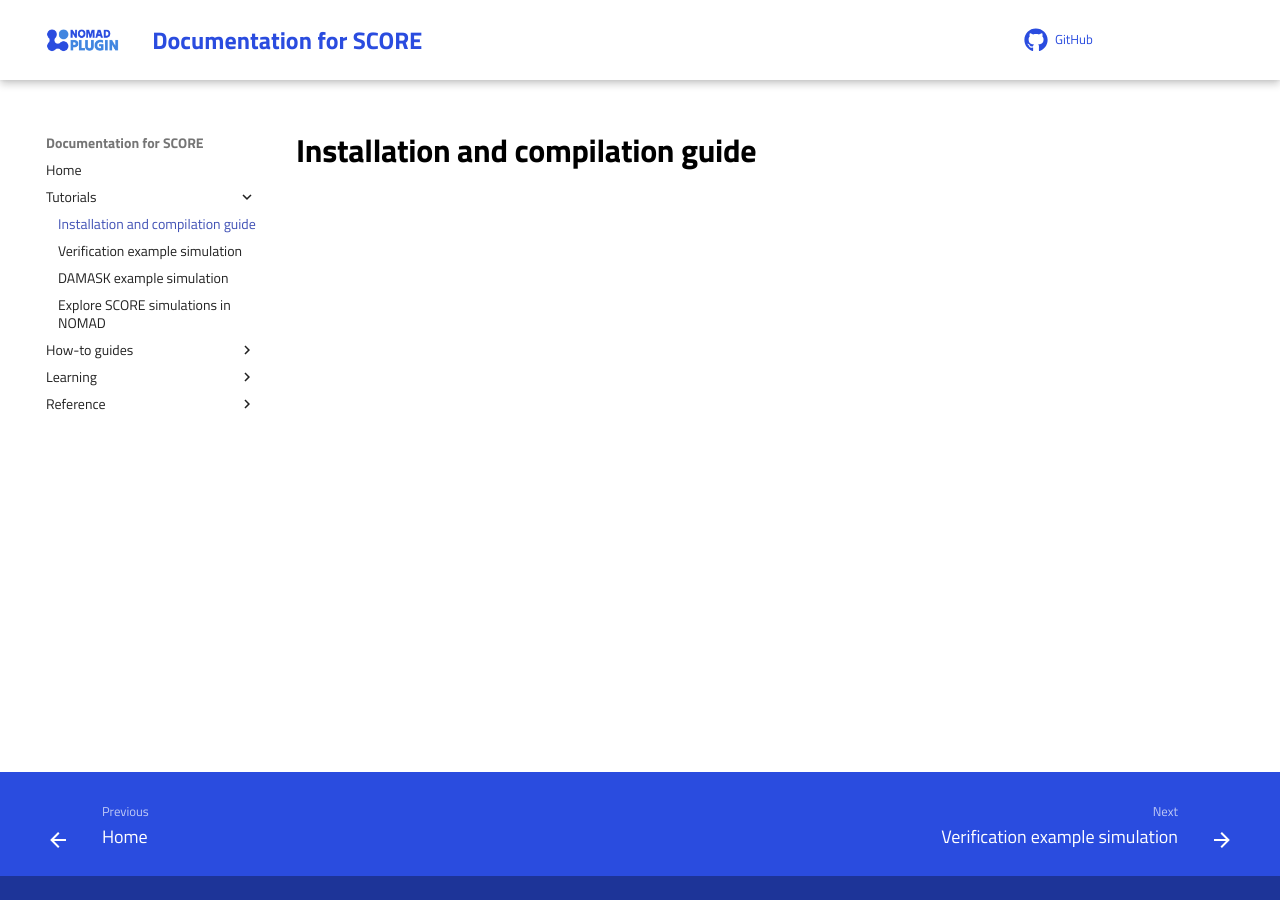
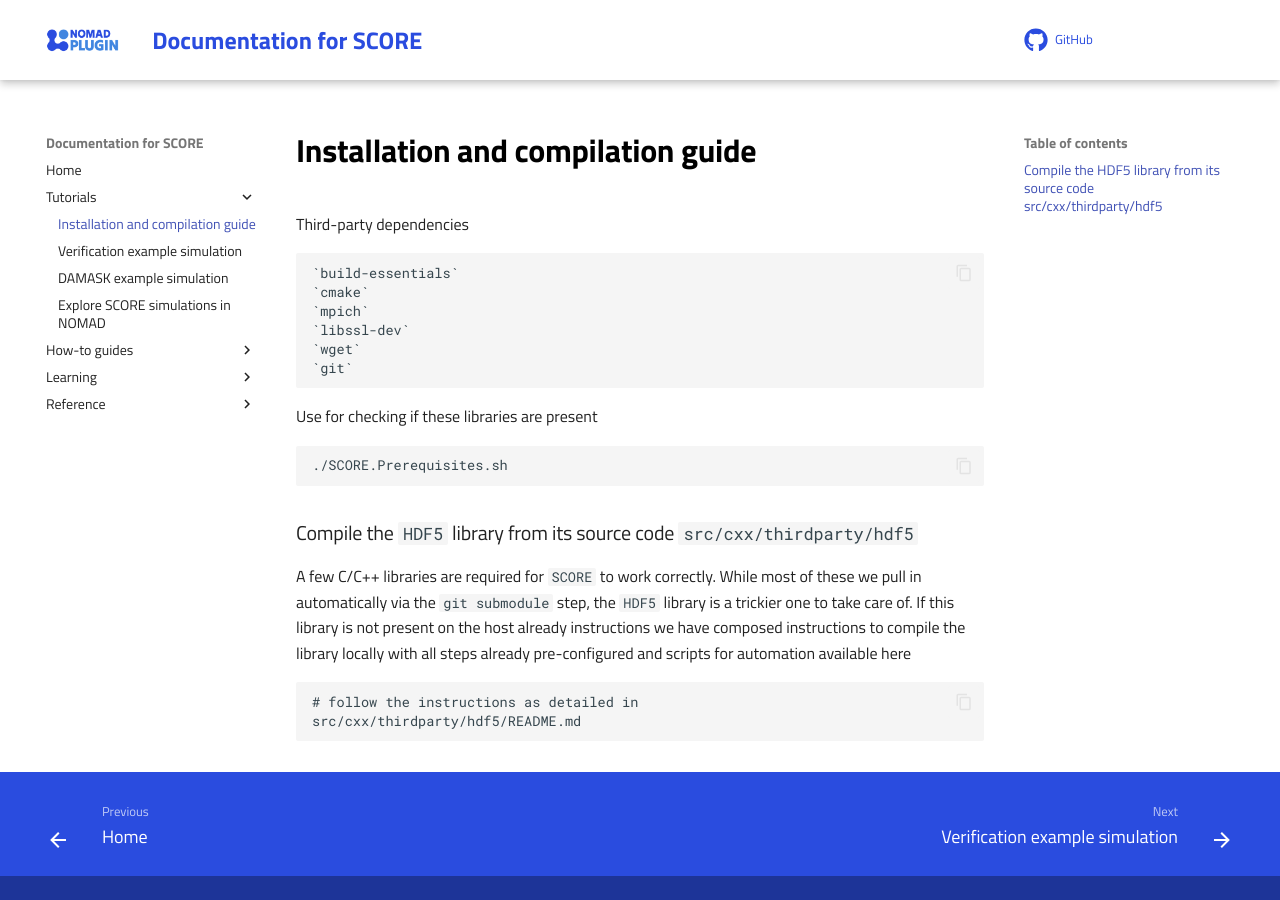
Before and after one commit to vitesh13/SCORE_modified, an MkDocs documentation site: the page built from docs/tutorial/installation.md, in a window 1280 px wide. Built offline with MkDocs 1.6.1 and Material for MkDocs 9.7.7, drawn with Linux system fonts in a browser that asks for light colours; comment, search, counter and statistics services are not loaded.

````diff
--- a/CMakeLists.txt
+++ b/CMakeLists.txt
@@ -13,11 +13,12 @@ set(CMAKE_BUILD_DIR "build")
 #pull general information about external libraries and paths related to paraprobe
 include("Dependencies.cmake")
 message([STATUS] "MYPROJECTPATH: ${MYPROJECTPATH}")
-message([STATUS] "MYHDFPATH: ${MYHDFPATH}")
+#message([STATUS] "MYHDFPATH: ${MYHDFPATH}")
 #message([STATUS] "LIB_SZPATH: ${LIB_SZPATH}")
 #message([STATUS] "LIB_ZPATH: ${LIB_ZPATH}")
 #message([STATUS] "LIB_AECPATH: ${LIB_AECPATH}")
 message([STATUS] "MYHDFLINKPATH: ${MYHDFLINKFLAGS}")
+message([STATUS] "MYSSLLINKPATH: ${MYSSLLINKFLAGS}")
 #message([STATUS] "MYRYMLLINKPATH: ${MYRYMLLINKFLAGS}")
 
 
--- a/docs/tutorial/installation.md
+++ b/docs/tutorial/installation.md
@@ -1,4 +1,34 @@
 # Installation and compilation guide
+
+Third-party dependencies
+
+```
+`build-essentials`
+`cmake`
+`mpich`
+`libssl-dev`
+`wget`
+`git`
+```
+
+Use for checking if these libraries are present
+
+```
+./SCORE.Prerequisites.sh
+```
+
+### Compile the `HDF5` library from its source code `src/cxx/thirdparty/hdf5`
+
+A few C/C++ libraries are required for `SCORE` to work correctly. While most of these
+we pull in automatically via the `git submodule` step, the `HDF5` library is a trickier
+one to take care of. If this library is not present on the host already instructions
+we have composed instructions to compile the library locally with all steps already
+pre-configured and scripts for automation available here
+
+```
+# follow the instructions as detailed in
+src/cxx/thirdparty/hdf5/README.md
+```
 
 <!--
 ## What should you know before this tutorial?
@@ -77,3 +107,77 @@ To use `pynxtools-score` with NOMAD, simply install it in the same environment a
 
 That's it! You can now use `pynxtools-score`!
 -->
+
+
+<!--4. Install `Python` tools to generate configuration files and enable access to visualization tools
+
+Configuration files for `SCORE` and analyses of results from `SCORE` simulations are created using `Python`.
+For this working with a virtual environment is recommended. Several routes exists for setting up a virtual environment.
+One is [uv](https://docs.astral.sh/uv/), or classical python [venv](https://docs.python.org/3/library/venv.html), or
+[conda](https://www.anaconda.com/docs/getting-started/miniconda/main).
+
+Exemplified for a Unix system (tested on Ubuntu), we show the route using `uv` and the relevant command line instructions.
+
+If `uv` is not installed yet on your system you can proceed as follows
+
+```
+# assure that you have no virtual environment active i.e.
+# no entry like (name) left to typical command line username@computername:
+curl -LsSf https://astral.sh/uv/install.sh | sh
+```
+
+Once `uv` is installed (version `0.4.0` or newer recommended), create a virtual environment with
+the desired Python version, activate it, and ensure pip is up to date:
+
+```
+uv venv --python 3.12 score_venv_py3.12
+source score_venv_py3.12/bin/activate
+
+uv pip install --upgrade pip
+uv pip list
+which python
+which pip
+```
+
+The `uv venv --python 3.12` command will automatically download and install `Python 3.12`
+if it is not already available on your system.
+
+We can now install Python packages that can be useful when working with data from SCORE
+
+```
+uv pip install jupyterlab
+uv pip install jupyterlab_h5web
+uv pip install flatdict
+# and maybe add pynxtools to have a tool for verifying how NeXus/HDF5 files generated
+# for SCORE comply with the NXmicrostructure_score application definitions
+# note that for just performing simulations with SCORE the next line is not
+uv pip install pynxtools
+```-->
+
+
+<--## Obsolete stuff:
+
+Optional installation of rapidyaml
+```
+# python e.g. 3.11
+# git clone --recursive https://github.com/biojppm/rapidyaml.git
+# cd tools && python amalgamate.py ryml_all.hpp && cd ..
+# mkdir build && cd build
+# cmake -DCMAKE_BUILD_TYPE=Release ..
+# make -j8 && cd ..
+```
+
+Alternatively customize the reference to this library in `CMakeLists.txt`
+so that the paths point to an already installed version.-->
+
+
+<!--The first example is a useful test case for exploring how a single nucleus grows into a
+deformed matrix. For developers the simulation is here kept minimal in size and is
+also useful as it allows to explore the numerical implementation details like transfer
+of matter across boundaries between parallel threads, all details happening in the
+recrystallization front for each cell.
+
+The second example is a useful test case for exploring the coupled DAMASK/SCORE simulation,
+to learn how the data transfer takes care. Note that the output file from DREAM.3D
+is referred to in the configuration file including a SHA256 hashes to assure input and
+output are always well defined and reproducible.-->
````
Also changed, not shown: README.md (+17 -116 lines), conda.yml (renamed from conda.yaml, +6 -2 lines), docs/index.md (+4 -4 lines), src/cxx/thirdparty/mandatory/hdf5/README.md (+18 -37 lines), 11 other files.
